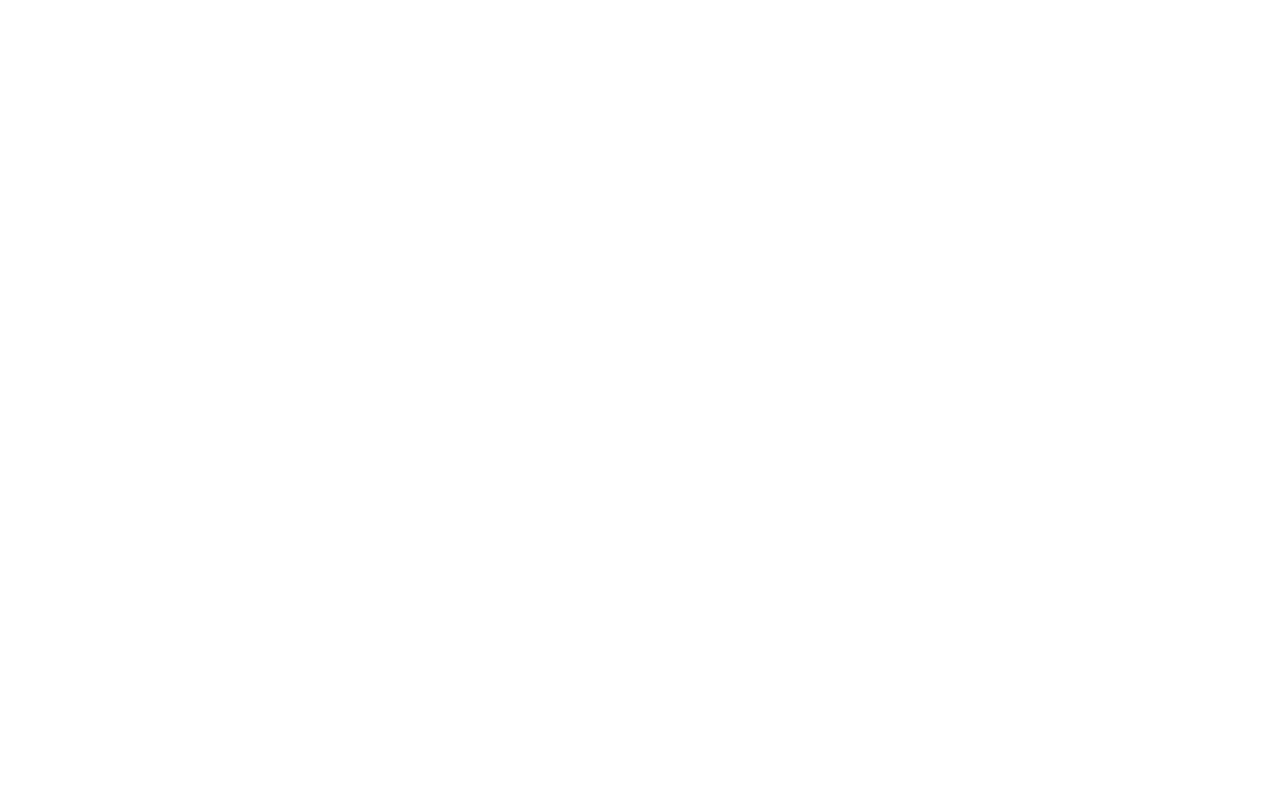
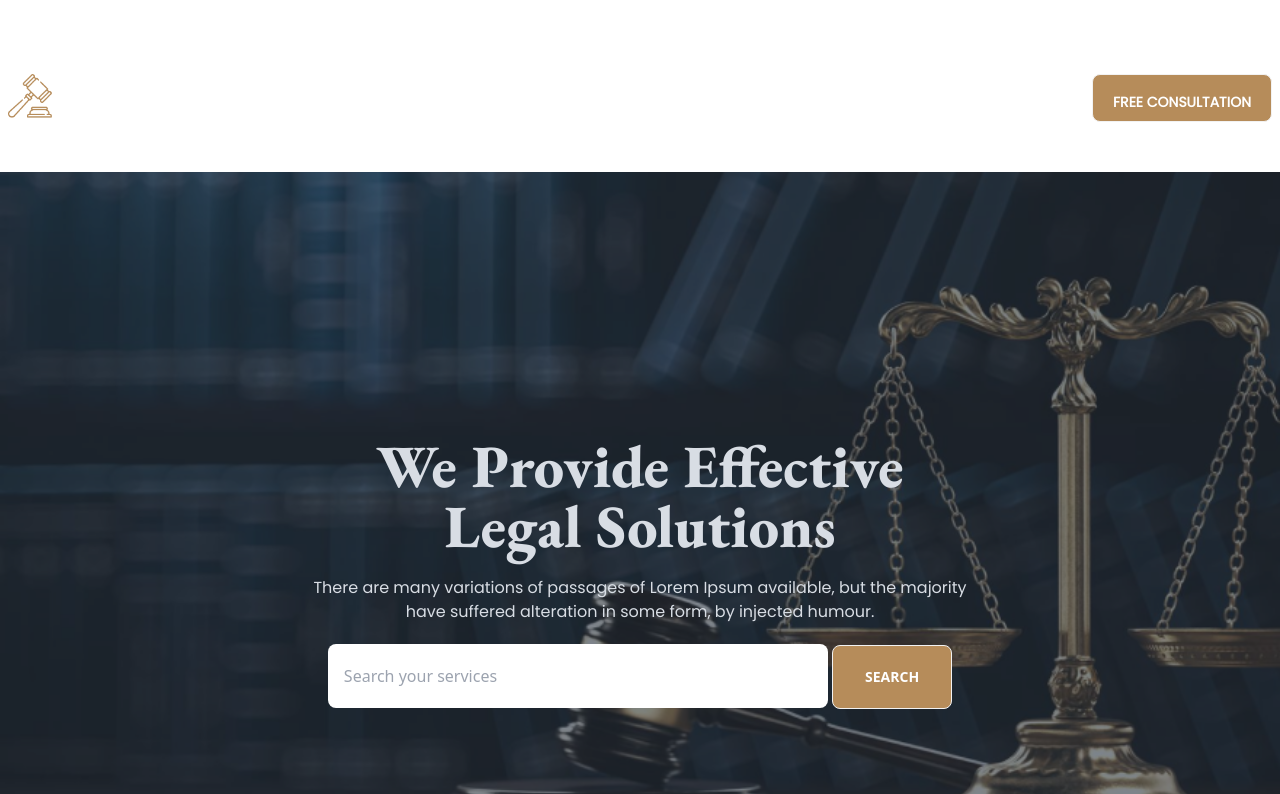
Before and after one commit to sajid3366/legal-website, a plain HTML site: page index.html in a window 1280 px wide. Shown: the top 794 px of the page. Drawn offline with nearby package versions, Linux system fonts and the light colour scheme.

Commit message:
nav and banner added

```diff
--- a/index.html
+++ b/index.html
@@ -1,11 +1,94 @@
 <!DOCTYPE html>
 <html lang="en">
+
 <head>
-    <meta charset="UTF-8">
-    <meta name="viewport" content="width=device-width, initial-scale=1.0">
-    <title>Legal Web</title>
+  <meta charset="UTF-8">
+  <meta name="viewport" content="width=device-width, initial-scale=1.0">
+  <title>Legal Web</title>
+  <link href="https://cdn.jsdelivr.net/npm/daisyui@3.4.0/dist/full.css" rel="stylesheet" type="text/css" />
+  <script src="https://cdn.tailwindcss.com"></script>
+
+  <!-- EB Garamond and poppins -->
+  <link rel="preconnect" href="https://fonts.googleapis.com">
+  <link rel="preconnect" href="https://fonts.gstatic.com" crossorigin>
+  <link href="https://fonts.googleapis.com/css2?family=EB+Garamond:wght@400;800&family=Poppins&display=swap"
+    rel="stylesheet">
+
+  <style>
+    .garamond {
+      font-family: 'EB Garamond', serif;
+    }
+    .poppins{
+      font-family: 'Poppins', sans-serif;
+    }
+  </style>
 </head>
+
 <body>
+  <header class="max-w-7xl m-auto my-16 text-white">
+    <div class="navbar bg-base-100">
+      <div class="navbar-start">
+        <div class="dropdown">
+          <label tabindex="0" class="btn btn-ghost lg:hidden">
+            <svg xmlns="http://www.w3.org/2000/svg" class="h-5 w-5" fill="none" viewBox="0 0 24 24"
+              stroke="currentColor">
+              <path stroke-linecap="round" stroke-linejoin="round" stroke-width="2" d="M4 6h16M4 12h8m-8 6h16" />
+            </svg>
+          </label>
+          <ul tabindex="0" class="menu menu-sm dropdown-content mt-3 z-[1] p-2 shadow bg-base-100 rounded-box w-52 poppins">
+            <li><a>Home</a></li>
+            <li><a>Services</a></li>
+            <li><a>Cases</a></li>
+            <li><a>Blog</a></li>
+            <li><a>Contact Us</a></li>
 
+          </ul>
+        </div>
+        <div class="flex">
+          <img class="w-11 h-11" src="images/business.png" alt="">
+          <a class="btn btn-ghost normal-case text-4xl garamond ">Justice</a>
+        </div>
+      </div>
+      <div class="navbar-center hidden lg:flex">
+        <ul class="menu menu-horizontal px-1 poppins">
+          <li><a>Home</a></li>
+          <li><a>Services</a></li>
+          <li><a>Cases</a></li>
+          <li><a>Blog</a></li>
+          <li><a>Contact Us</a></li>
+        </ul>
+      </div>
+      <div class="navbar-end">
+        <a class="btn poppins p-5 text-white bg-[#B68C5A]">Free Consultation</a>
+      </div>
+    </div>
+
+    <!-- banner section  -->
+    <section class="text-center my-10">
+      <div class="hero min-h-screen bg-gradient-to-r from-cyan-500 to-blue-500" style="background-image: url('./images/banner.png');">
+        <div class="hero-overlay bg-opacity-60"></div>
+        <div class="hero-content text-center text-neutral-content">
+          <div class="max-w-2xl">
+            <h1 class="mb-5 text-6xl font-extrabold garamond">We Provide Effective Legal Solutions</h1>
+            <p class="mb-5 poppins">There are many variations of passages of Lorem Ipsum available, but the majority have suffered alteration in some form, by injected humour.</p>
+            <div>
+              <input class="w-[500px] h-16 bg-white rounded-lg p-4" type="text" placeholder="Search your services">
+              <button class="btn h-16 text-white px-8 py-5  bg-[#B68C5A] ">Search</button>
+            </div>
+          </div>
+        </div>
+      </div>
+    </section>
+
+  </header>
+
+  <main>
+
+  </main>
+
+  <footer>
+
+  </footer>
 </body>
+
 </html>
--- /dev/null
+++ b/tailwind.config.js
@@ -0,0 +1,8 @@
+/** @type {import('tailwindcss').Config} */
+module.exports = {
+    content: ["./src/**/*.{html,js}"],
+    theme: {
+      extend: {},
+    },
+    plugins: [],
+  }
```
